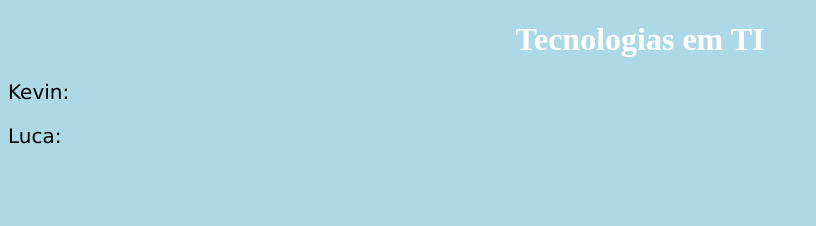
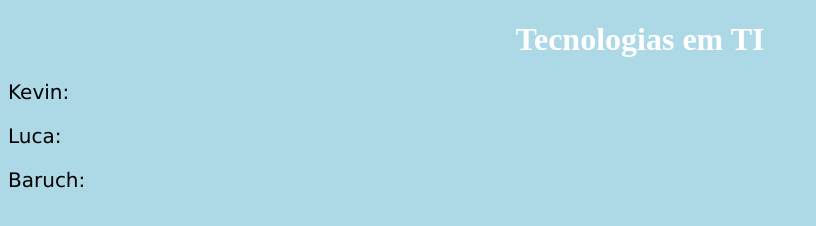
Before and after one commit to Tayar018/Tecnologias-TI, a plain HTML site: page Index.html in a window 1280 px wide. Shown: the whole page, without its empty margins (0-816 px from the left). Drawn offline with Linux system fonts and the light colour scheme.

```diff
--- a/Index.html
+++ b/Index.html
@@ -22,6 +22,7 @@
 		<h1>Tecnologias em TI</h1>
 		<p>Kevin:</p>
 		<p>Luca:<p>
+		<p>Baruch:<p>
 
 	</body>
 </html>
```
